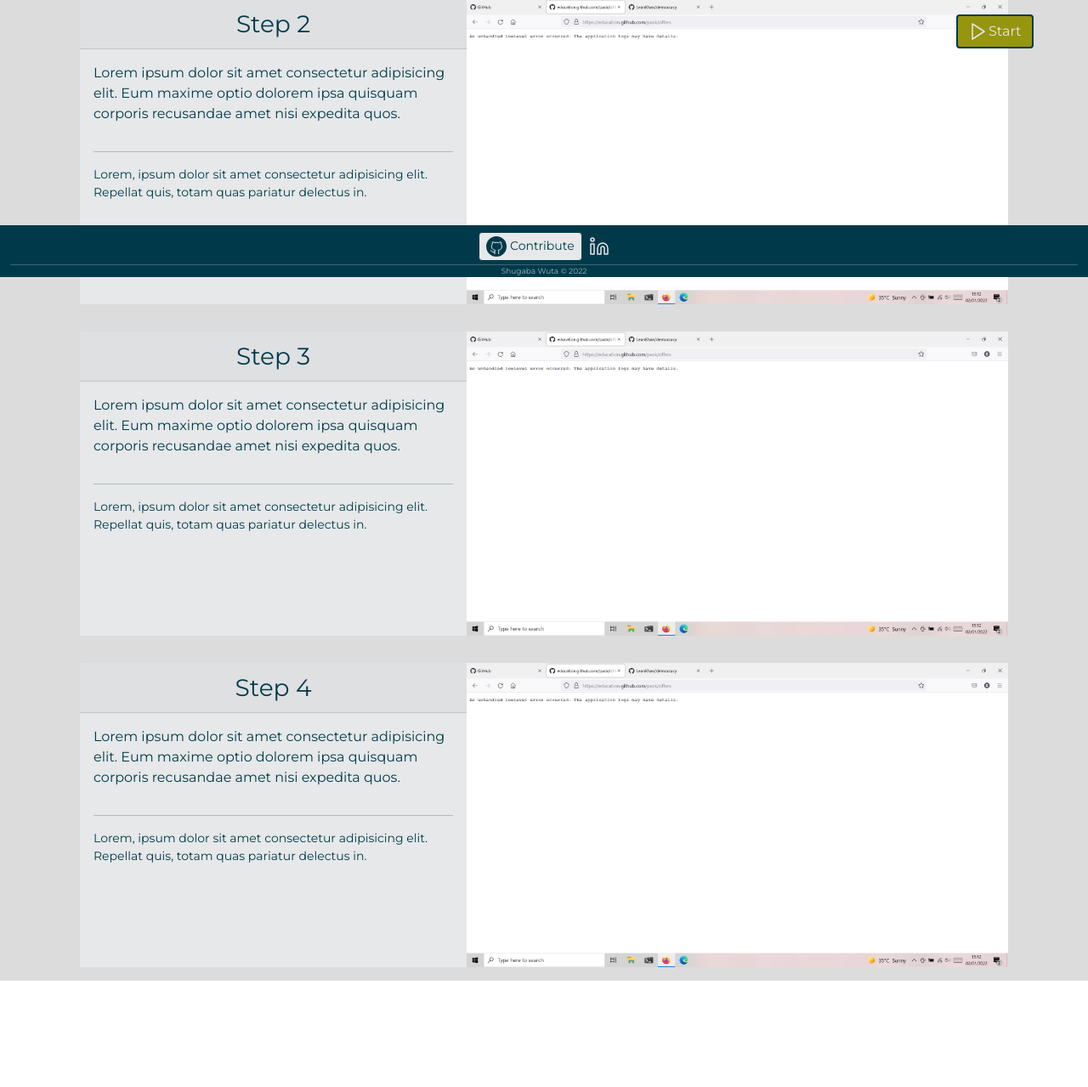
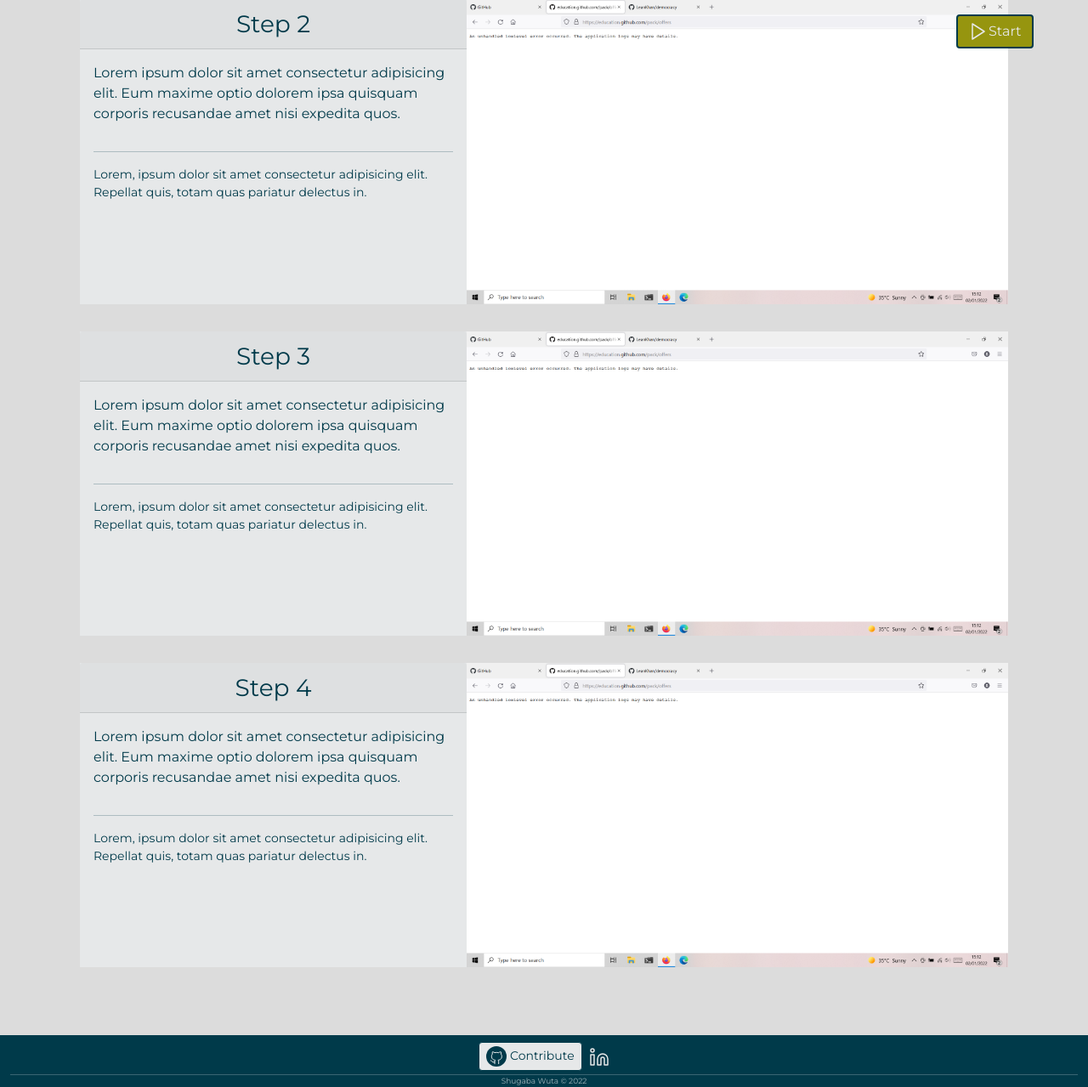
Before and after one commit to Shugaba-Wuta/youtube-migrate, a FastAPI app: page / in a window 1280 px wide. Shown: the part 663-1942 px from the top of the page at 85% size. Before the commit the page ends 1817 px from the top, so only its background shows below. Run offline with FastAPI, Linux system fonts and the light colour scheme; parts of the project's set-up code (start-up, migrations or seed data) failed here and were passed over; some libraries are stand-ins or nearby versions.

Commit message:
fixed footer floating bug

```diff
--- a/frontend/static/css/custom.css
+++ b/frontend/static/css/custom.css
@@ -199,7 +199,7 @@
 }
 
 main {
-    height: 100vh;
+    min-height: 80vh;
 }
 
 @keyframes skipBtnAnimatnStop {
```
